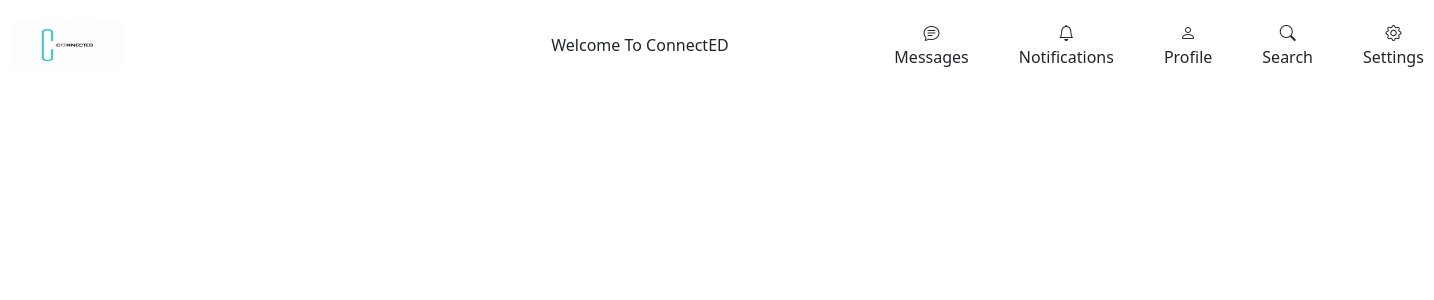
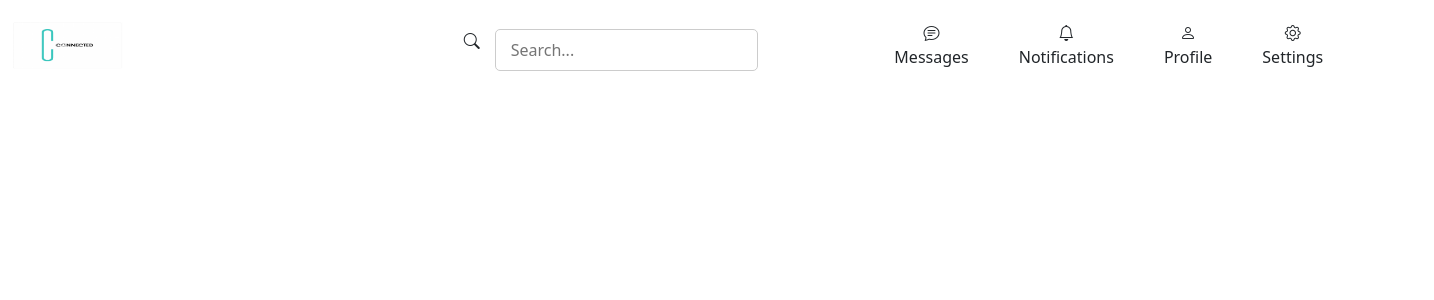
Before and after one commit to LetsGetConnectED/ConnectED-A-Social-Networking-Platform, an Angular app in the folder frontend/connected/: page /dash-nav-auth in a window 1280 px wide. Shown: the top 300 px of the page, 1434 px wide, since content can reach past the window. Built offline with nearby package versions, Linux system fonts and the light colour scheme.

Commit message:
'dash_nav-auth'

```diff
--- a/frontend/connected/src/app/dash-nav-auth/dash-nav-auth.component.css
+++ b/frontend/connected/src/app/dash-nav-auth/dash-nav-auth.component.css
@@ -18,3 +18,15 @@ img{
 .navbar .text-center {
   text-align: center;
 }
+
+input[type="text"] {
+  padding: 8px 15px;
+  border-radius: 5px;
+  border: 1px solid #ccc;
+  font-size: 16px;
+  outline: none;
+}
+
+.bi.bi-search {
+  margin-right: 15px;
+}
--- a/frontend/connected/src/app/dash-nav-auth/dash-nav-auth.component.html
+++ b/frontend/connected/src/app/dash-nav-auth/dash-nav-auth.component.html
@@ -2,7 +2,35 @@
   <div class="col-4">
     <img src="assets/image.png" alt="" routerLink="/login" />
   </div>
-  <div class="col-4 text-center">Welcome To ConnectED</div>
+  <div class="col-4 text-center">
+    <a class="nav-link active d-flex" aria-current="page" href="#"></a>
+    <title>Search Box</title>
+    <body ng-controller="SearchController">
+      <div class="col-4 text-center">
+        <a class="nav-link active d-flex" aria-current="page" href="#">
+          <i class="bi bi-search" ng-show="showSearchIcon"></i>
+          <input
+            type="text"
+            ng-model="searchText"
+            ng-change="toggleSearchIcon()"
+            placeholder="Search..."
+          />
+        </a>
+      </div>
+      <script>
+        angular
+          .module("searchApp", [])
+          .controller("SearchController", function ($scope) {
+            $scope.searchText = "";
+            $scope.showSearchIcon = true;
+
+            $scope.toggleSearchIcon = function () {
+              $scope.showSearchIcon = $scope.searchText.trim() === "";
+            };
+          });
+      </script>
+    </body>
+  </div>
   <div class="col-4 p-3 d-flex">
     <a
       class="nav-link active d-flex flex-column text-center"
@@ -29,22 +57,10 @@
       class="nav-link active d-flex flex-column text-center"
       aria-current="page"
       href="#"
-      ><i class="bi bi-search"></i> Search</a
-    >
-
-    <a
-      class="nav-link active d-flex flex-column text-center"
-      aria-current="page"
-      href="#"
       ><i class="bi bi-gear"></i> Settings</a
     >
   </div>
 </div>
-
-
-
-
-
 
 <!--
 <div class="collapse navbar-collapse" id="navbarNav">
--- a/frontend/connected/src/app/dashboard/dashboard.component.css
+++ b/frontend/connected/src/app/dashboard/dashboard.component.css
@@ -31,3 +31,23 @@
   .nav-link:hover {
     color: #ccc;
   }
+
+
+  .image-container {
+    display: flex;
+    flex-wrap: wrap;
+  }
+
+  .image-item {
+    width: 200px;
+    height: 200px;
+    margin: 10px;
+    overflow: hidden;
+    border: 1px solid #ddd;
+  }
+
+  .image-item img {
+    width: 100%;
+    height: 100%;
+    object-fit: cover;
+  }
--- a/frontend/connected/src/app/dashboard/dashboard.component.ts
+++ b/frontend/connected/src/app/dashboard/dashboard.component.ts
@@ -9,6 +9,7 @@ import { FormBuilder, FormGroup, Validators } from '@angular/forms';
 export class DashboardComponent {
   dashboardForm: FormGroup;
 
+
   constructor(private formBuilder: FormBuilder) {
     this.dashboardForm = this.formBuilder.group({
       // Define form controls if needed
```
Also changed, not shown: frontend/connected/src/app/dashboard/dashboard.component.html (line endings or trailing spaces).
